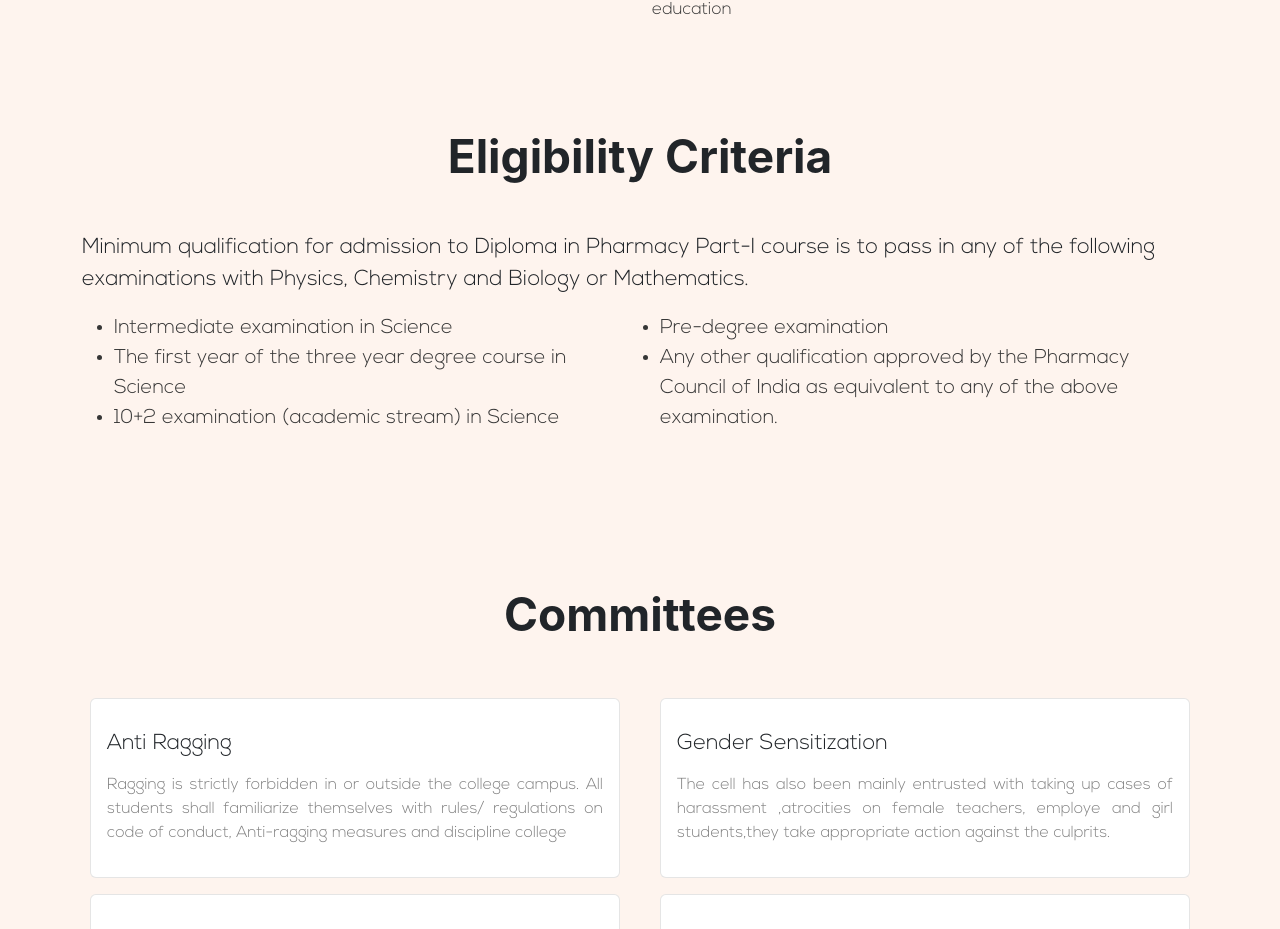
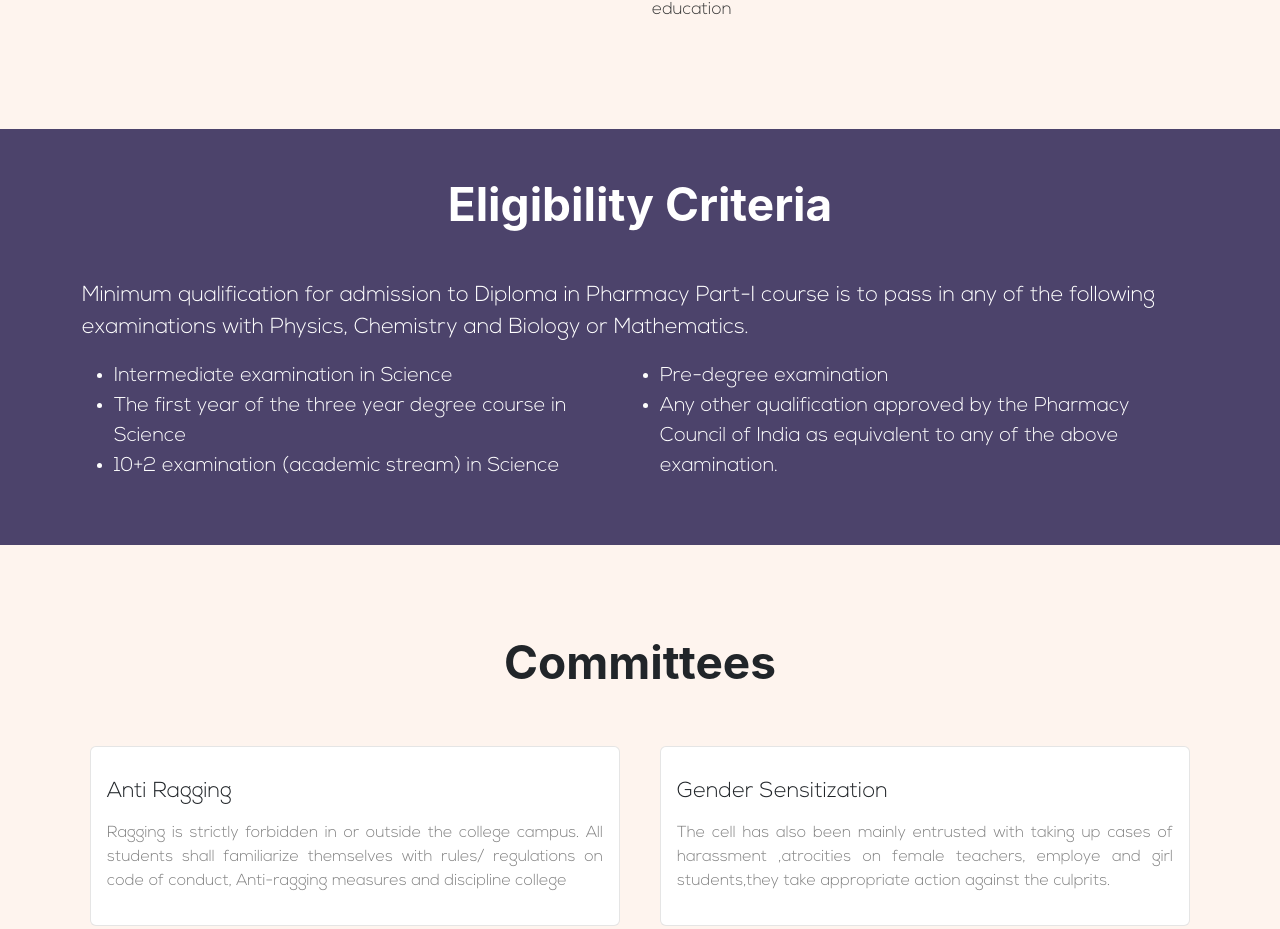
Before and after one commit to pradeep-chauhan/Pharmacy, a Next.js app: page / in a window 1280 px wide. Shown: the part 3054-3983 px from the top of the page. Built offline with nearby package versions, Linux system fonts and the light colour scheme.

Commit message:
eligibility background added

```diff
--- a/components/Committees.jsx
+++ b/components/Committees.jsx
@@ -31,7 +31,7 @@ function Committees() {
         <div className='container'>
           <div className="row">
             <div className="col-xs-12 col-sm-12 col-md-12 col-lg-12 col-xl-12">
-              <h2 className="mb-5 mt-5 text-center heading"> Committees</h2>
+              <h2 className="mb-5 text-center heading"> Committees</h2>
             </div>
           </div>
           <div className='row'>
--- a/components/Eligibility.jsx
+++ b/components/Eligibility.jsx
@@ -5,30 +5,30 @@ function Eligibility() {
   return (
     <>
 
-      <section className="course section1">
+      <section className="course section1 section-background-color">
         <div className="container">
           <div className="row">
             <div className="col-xs-12 col-sm-12 col-md-12 col-lg-12 col-xl-12">
-              <h2 className="mb-5 text-center heading"> Eligibility Criteria</h2>
+              <h2 className="mb-5 mt-5 text-center text-white heading"> Eligibility Criteria</h2>
             </div>
             <div className='row'>
 
-              <div className='col-xl-12 col-lg-12 col-md-12 col-sm-12 col-sm-12'>
-                <p className='sub-heading mb-1'>
+              <div className='col-xl-12 col-lg-12 col-md-12 col-sm-12 col-sm-12 mb-5'>
+                <p className='sub-heading mb-1 text-white'>
                   Minimum qualification for admission to Diploma in Pharmacy Part-I course is to pass in any of the following examinations with Physics, Chemistry and Biology or Mathematics.
                 </p>
                 <div className="my-3" >
                   <div className="bullet-point-1">
                     <ul>
-                      <li className="paragraph">Intermediate examination in Science</li>
-                      <li className="paragraph">The first year of the three year degree course in Science</li>
-                      <li className="paragraph">10+2 examination (academic stream) in Science</li>
+                      <li className="paragraph text-white">Intermediate examination in Science</li>
+                      <li className="paragraph text-white">The first year of the three year degree course in Science</li>
+                      <li className="paragraph text-white">10+2 examination (academic stream) in Science</li>
                     </ul>
                   </div>
                   <div className="bullet-point-2">
                     <ul>
-                      <li className="paragraph">Pre-degree examination</li>
-                      <li className="paragraph"> Any other qualification approved by the Pharmacy Council of India as equivalent to any of the above examination.</li>
+                      <li className="paragraph text-white">Pre-degree examination</li>
+                      <li className="paragraph text-white"> Any other qualification approved by the Pharmacy Council of India as equivalent to any of the above examination.</li>
                     </ul>
                   </div>
                 </div>
```
